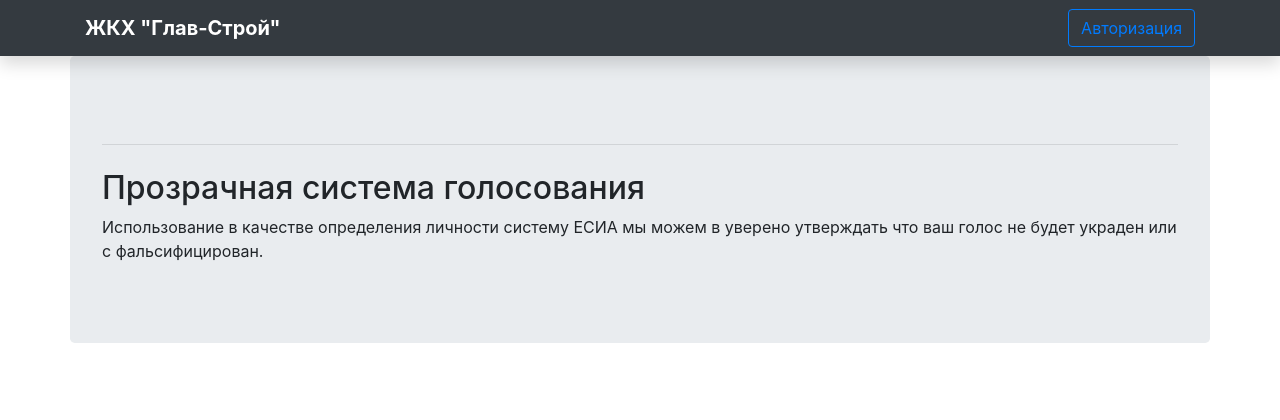
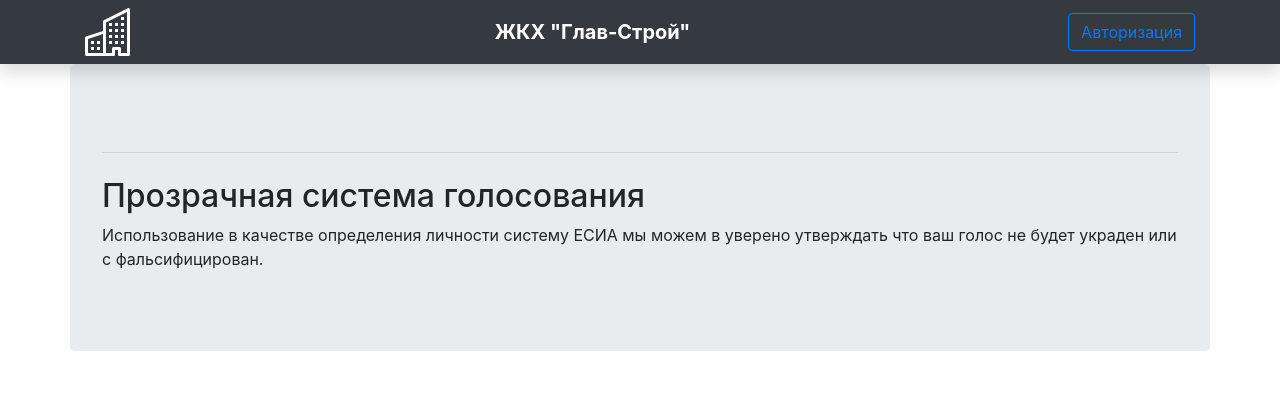
Before and after one commit to Lesoorub/Afterwards, a Django app: page /TransparentVotingSystem in a window 1280 px wide. Shown: the top 420 px of the page. Run offline with Django 3.2, Linux system fonts and the light colour scheme; some libraries are stand-ins or nearby versions.

Commit message:
add icon

```diff
--- a/siteProject/Main/templates/Main/header.html
+++ b/siteProject/Main/templates/Main/header.html
@@ -12,9 +12,18 @@
 <body>
 <div class="navbar navbar-dark sticky-top bg-dark flex-md-nowrap shadow">
     <div class="container d-flex justify-content-between">
+        <div>
+            <svg width="1em" height="1em" viewBox="0 0 16 16" class="bi bi-building" fill="white"
+                 xmlns="http://www.w3.org/2000/svg" style="font-size: 3em">
+                <path fill-rule="evenodd"
+                      d="M14.763.075A.5.5 0 0 1 15 .5v15a.5.5 0 0 1-.5.5h-3a.5.5 0 0 1-.5-.5V14h-1v1.5a.5.5 0 0 1-.5.5h-9a.5.5 0 0 1-.5-.5V10a.5.5 0 0 1 .342-.474L6 7.64V4.5a.5.5 0 0 1 .276-.447l8-4a.5.5 0 0 1 .487.022zM6 8.694L1 10.36V15h5V8.694zM7 15h2v-1.5a.5.5 0 0 1 .5-.5h2a.5.5 0 0 1 .5.5V15h2V1.309l-7 3.5V15z"></path>
+                <path d="M2 11h1v1H2v-1zm2 0h1v1H4v-1zm-2 2h1v1H2v-1zm2 0h1v1H4v-1zm4-4h1v1H8V9zm2 0h1v1h-1V9zm-2 2h1v1H8v-1zm2 0h1v1h-1v-1zm2-2h1v1h-1V9zm0 2h1v1h-1v-1zM8 7h1v1H8V7zm2 0h1v1h-1V7zm2 0h1v1h-1V7zM8 5h1v1H8V5zm2 0h1v1h-1V5zm2 0h1v1h-1V5zm0-2h1v1h-1V3z"></path>
+            </svg>
+        </div>
         <a href="{% url 'index' %}" class="navbar-brand d-flex align-items-center">
             <strong>ЖКХ "Глав-Строй"</strong>
         </a>
+
         <div>
             <!--
         <button class="navbar-toggler" type="button" data-toggle="collapse" data-target="#navbarHeader" aria-controls="navbarHeader" aria-expanded="false" aria-label="Toggle navigation">
```
Also changed, not shown: siteProject/db.sqlite3. Lines whose indentation alone changed are shown as unchanged.
